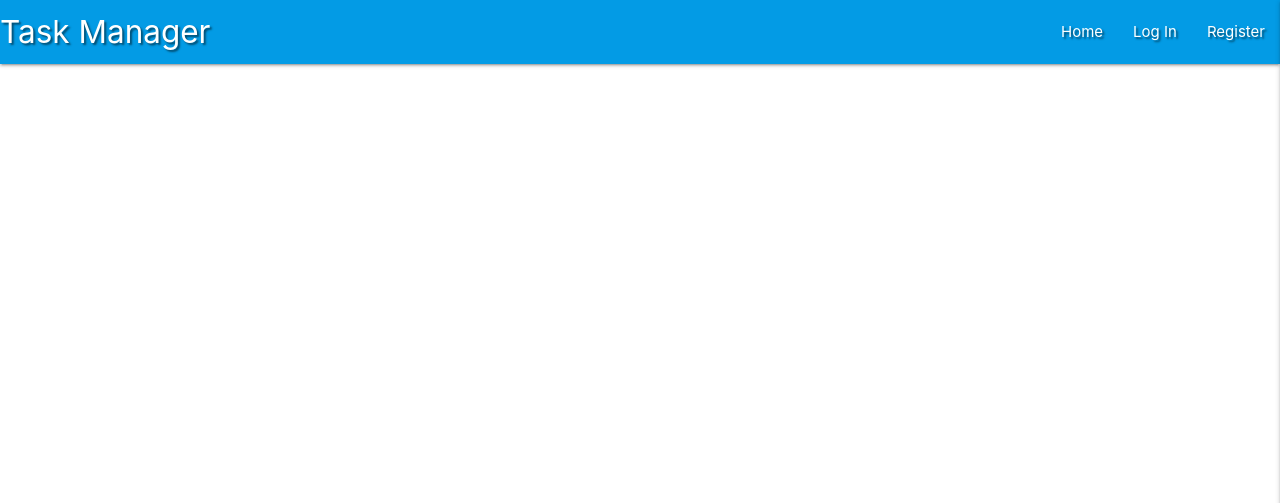
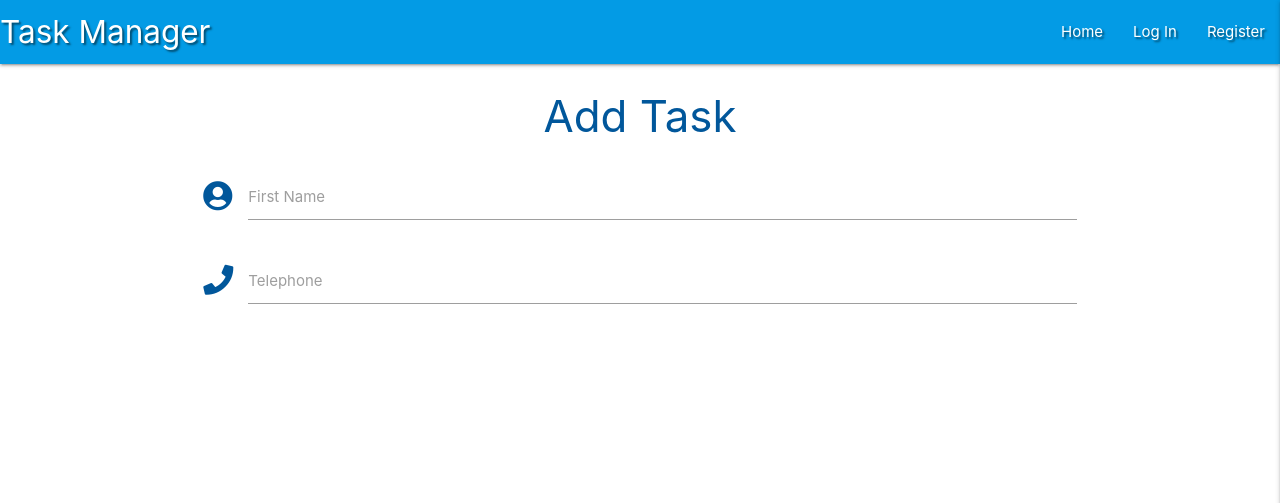
Before and after one commit to RyanLovell89/tasks_manager, a Flask app: template templates/add_task.html in a window 1280 px wide. Shown: the top 503 px of the page. Run offline with Flask 2, Linux system fonts and the light colour scheme; the template is opened without the code that fills it, so the values that code supplies are empty; some libraries are stand-ins or nearby versions.

Commit message:
created add_task template

```diff
--- a/app.py
+++ b/app.py
@@ -98,6 +98,11 @@ def logout():
     return redirect(url_for("login"))
 
 
+@app.route("/add_task")
+def add_task():
+    return render_template("add_task.html")
+
+
 if __name__ == "__main__":
     app.run(host=os.environ.get("IP"),
             port=int(os.environ.get("PORT")),
--- a/templates/add_task.html
+++ b/templates/add_task.html
@@ -1,8 +1,22 @@
-{% extends "base.html" %}
-{% block content %}
+{% extends "base.html" %} {% block content %}
 
-    <h3 class="light-blue-text text-darken-4 center-align">
+<h3 class="light-blue-text text-darken-4 center-align">Add Task</h3>
 
-    </h3>
+<div class="row">
+  <form class="col s12" method="POST" action="">
+    <div class="row">
+      <div class="input-field col s12">
+        <i class="fas fa-user-circle prefix light-blue-text text-darken-4"></i>
+        <input id="icon_prefix" type="text" class="validate" />
+        <label for="icon_prefix">First Name</label>
+      </div>
+      <div class="input-field col s12">
+        <i class="fas fa-phone prefix light-blue-text text-darken-4"></i>
+        <input id="icon_telephone" type="tel" class="validate" />
+        <label for="icon_telephone">Telephone</label>
+      </div>
+    </div>
+  </form>
+</div>
 
 {% endblock %}
--- a/templates/base.html
+++ b/templates/base.html
@@ -27,7 +27,7 @@
 					<li><a href="{{ url_for('get_tasks') }}">Home</a></li>
                     {% if session.user %}
 					    <li><a href="{{ url_for('profile', username=session['user']) }}">Profile</a></li>
-					    <li><a href="#">New Task</a></li>
+					    <li><a href="{{ url_for('add_task') }}">New Task</a></li>
 					    <li><a href="#">Manage Categories</a></li>
 					    <li><a href="{{ url_for('logout') }}">Log Out</a></li>
                     {% else %}
@@ -46,7 +46,7 @@
 			<li><a href="{{ url_for('get_tasks') }}">Home</a></li>
 			{% if session.user %}
 				<li><a href="{{ url_for('profile', username=session['user']) }}">Profile</a></li>
-				<li><a href="#">New Task</a></li>
+				<li><a href="{{ url_for('add_task') }}">New Task</a></li>
 				<li><a href="#">Manage Categories</a></li>
 				<li><a href="{{ url_for('logout') }}">Log Out</a></li>
             {% else %}
```
